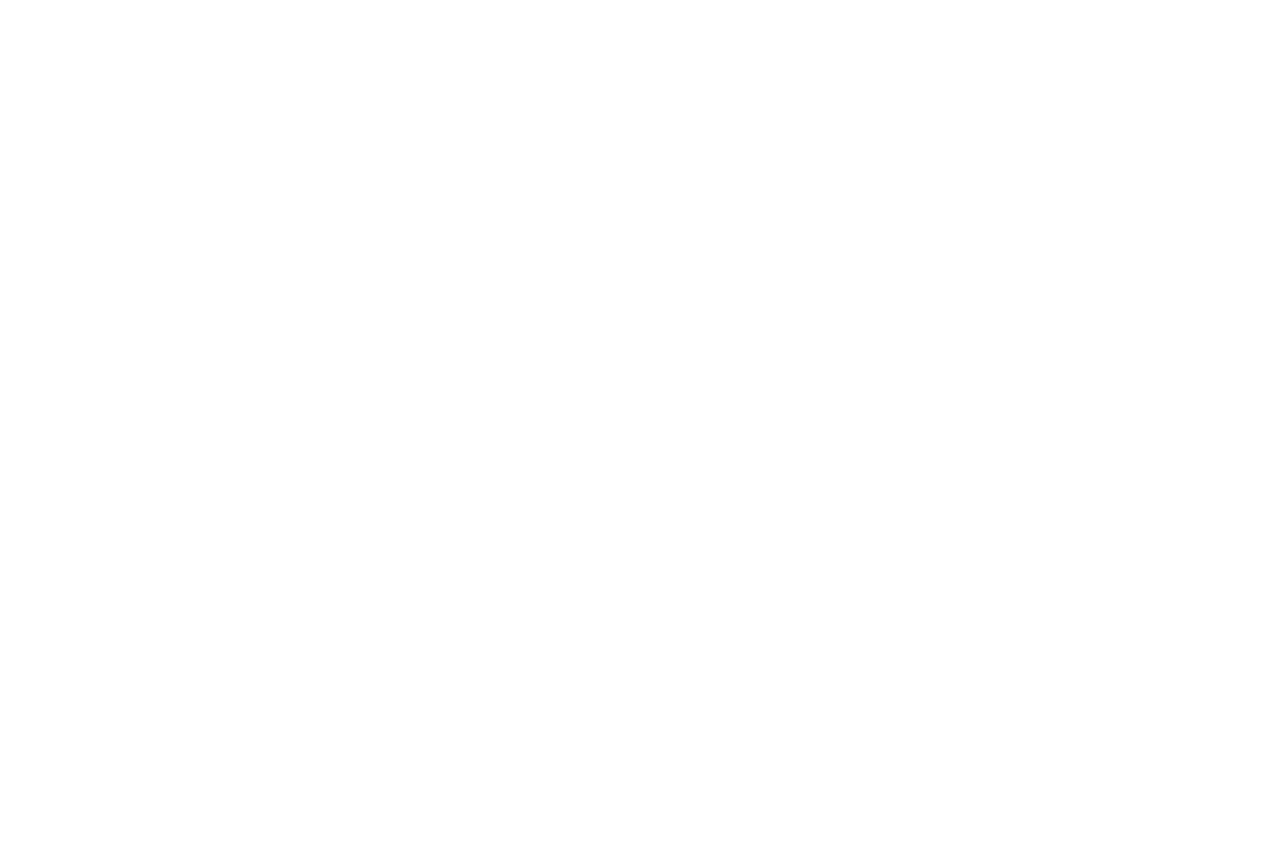
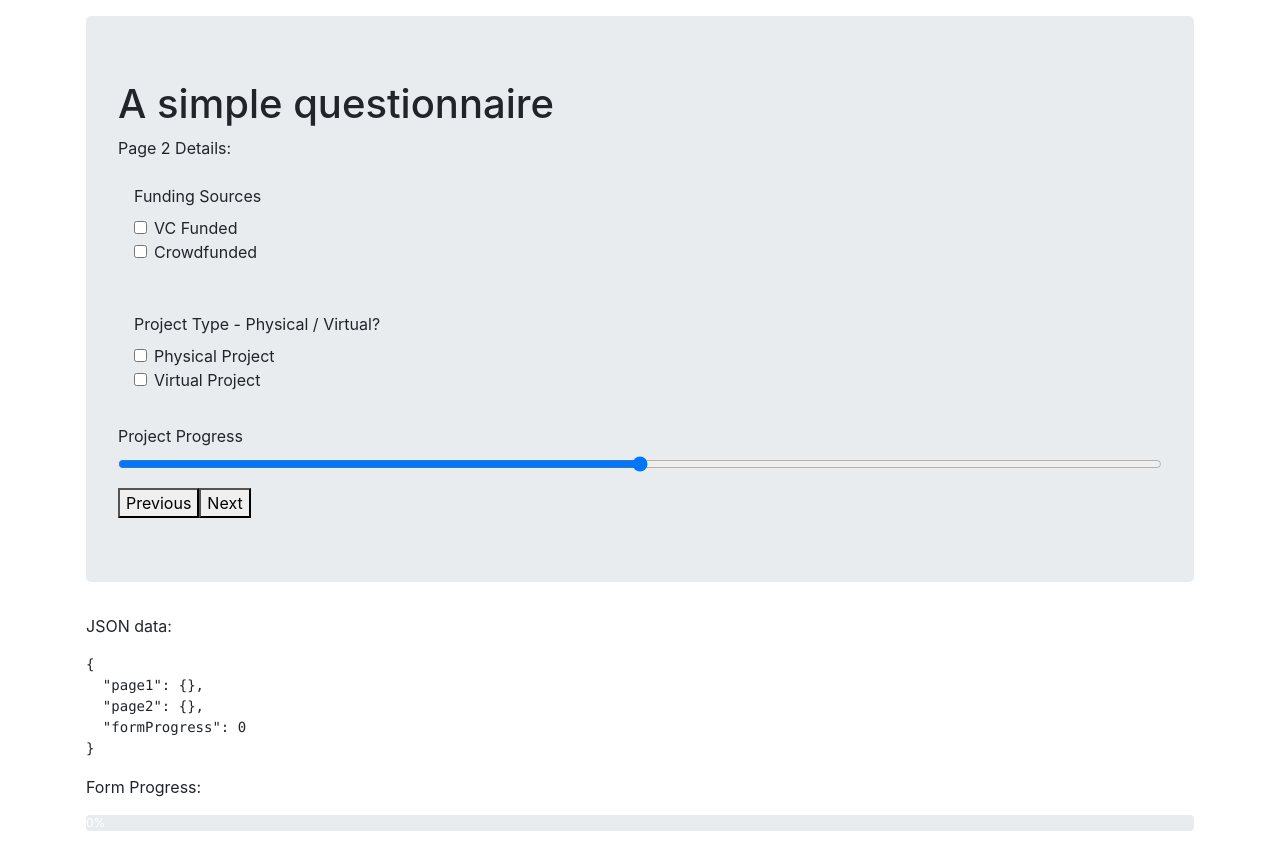
Before and after one commit to juhsinto/Greening_Code_Demo, a React (Create React App) app: page /step2 in a window 1280 px wide. Before the commit the page ends 800 px from the top, so only its background shows below. Built offline with nearby package versions, Linux system fonts and the light colour scheme.

Commit message:
added page2 - Checkbox & RangeSelector - tried to do Radiobutton (unsuccessful)

```diff
--- a/src/App.js
+++ b/src/App.js
@@ -1,7 +1,8 @@
 import React from "react";
 import { BrowserRouter as Router, Route } from "react-router-dom";
 
-import {Step1 } from "./components/Step1"
+import {Step1} from "./components/Step1"
+import {Step2} from "./components/Step2"
 import {Result} from "./components/Result"
 
 
@@ -9,6 +10,7 @@ function App() {
   return (
     <Router>
       <Route exact path="/" component={Step1} />
+      <Route path="/step2" component={Step2} />
       <Route path="/result" component={Result} />
     </Router>
   )
--- a/src/components/Result.js
+++ b/src/components/Result.js
@@ -6,14 +6,15 @@ import ProgressBar from "react-bootstrap/ProgressBar";
 
 export const Result = () => {
     const state = useSelector(state => state);
-    const { progress } = state;
+    const { formProgress } = state;
 
     return (
         <>
+            <p>JSON data:</p>
             <pre>{JSON.stringify(state,null, 2)}</pre>
             {/* <Link to="/">Start Over</Link> */}
-            <p>Progress</p>
-            <ProgressBar now={progress} label={`${progress}%`} />
+            <p>Form Progress:</p>
+            <ProgressBar now={formProgress} label={`${formProgress}%`} />
         </>
     )
 }
--- a/src/components/Step1.js
+++ b/src/components/Step1.js
@@ -3,7 +3,7 @@ import React from "react";
 import {useForm} from "react-hook-form";
 import { useDispatch, useSelector } from "react-redux";
 import { useHistory } from "react-router-dom";
-import { updatePage1, updateProgress } from "../rootSlice";
+import { updatePage1, updateFormProgress } from "../rootSlice";
 import {Result} from "./Result"
 import {Header} from "./Header"
 
@@ -23,8 +23,8 @@ export const Step1 = () => {
               ...data,
             })
           );
-        dispatch(updateProgress(25));
-        history.push("./result")
+        dispatch(updateFormProgress(25));
+        history.push("./step2")
     }
 
     return (
@@ -91,7 +91,7 @@ export const Step1 = () => {
 
                         <br /><br />
 
-                        <button type="submit"> Next</button>
+                        <button type="submit">Next</button>
                         </div>
                 </form>
             </Jumbotron>
--- /dev/null
+++ b/src/components/Step2.js
@@ -0,0 +1,125 @@
+import React from "react";
+
+import {useForm} from "react-hook-form";
+import { useDispatch, useSelector } from "react-redux";
+import { useHistory } from "react-router-dom";
+import { updatePage2, updateFormProgress } from "../rootSlice";
+import {Result} from "./Result"
+import {Header} from "./Header"
+
+import {Jumbotron,Container,InputGroup, Form, FormLabel} from 'react-bootstrap';
+
+
+export const Step2 = () => {
+
+    const dispatch = useDispatch()
+    const history = useHistory()
+    const project_name = useSelector(state => state.project_name)
+    const {register, handleSubmit, errors} = useForm({defaultValues: {project_name}});
+
+    const onSubmit = (data) => {
+
+        dispatch(
+            updatePage2({
+              ...data,
+            })
+          );
+        dispatch(updateFormProgress(50));
+        history.push("./result")
+    }
+
+    const goBack = () => {
+        dispatch(updateFormProgress(0));
+        history.push("./");
+      };
+
+    return (
+        <Container className="p-3">
+            <Jumbotron>
+                <Header />
+                <form onSubmit={handleSubmit(onSubmit)}>
+                    <div>
+                        <label htmlFor="page1">Page 2 Details:</label>
+                        <br />
+
+
+
+                        <InputGroup className="p-3">
+                            <Form.Group controlId="formBasicCheckbox">
+                            <FormLabel>Funding Sources</FormLabel>
+                                <Form.Check type="checkbox" label="VC Funded"
+                                name="vc_funded" id="vc_funded"
+                                ref={register}
+                                />
+                                <Form.Check type="checkbox" label="Crowdfunded"
+                                name="crowdfunded" id="crowdfunded"
+                                ref={register}
+                                />
+                            </Form.Group>
+                        </InputGroup>
+
+                        <InputGroup className="p-3">
+                            <Form.Group controlId="formBasicCheckbox">
+                            <FormLabel>Project Type - Physical / Virtual?</FormLabel>
+                                <Form.Check type="checkbox" label="Physical Project"
+                                name="physical" id="physical"
+                                ref={register}
+                                />
+                                <Form.Check type="checkbox" label="Virtual Project"
+                                name="virtual" id="virtual"
+                                ref={register}
+                                />
+                            </Form.Group>
+                        </InputGroup>
+
+                        <FormLabel>Project Progress</FormLabel>
+                        <Form.Group controlId="formBasicRange">
+                            <Form.Control name="project_progress" id="project_progress"  type="range" ref={register} />
+                        </Form.Group>
+
+                        {/* was trying to do radio type but wasn't able to get the data satisfactorily */}
+                        {/* <InputGroup className="p-3">
+                            <fieldset>
+                            <Form.Group as={Row}
+                            <Form.Label as="legend" column sm={2} >
+                                Radios
+                            </Form.Label>
+                            <Col sm={10}>
+                                <Form.Check
+                                type="radio"
+                                label="first radio"
+                                name="one"
+                                id="formHorizontalRadios1"
+                                ref={register}>
+                                />
+                                <Form.Check
+                                type="radio"
+                                label="second radio"
+                                name="two"
+                                id="formHorizontalRadios2"
+                                ref={register}>
+                                />
+                                <Form.Check
+                                type="radio"
+                                label="third radio"
+                                name="three"
+                                id="formHorizontalRadios3"
+                                ref={register}>
+                                />
+                            </Col>
+                            </Form.Group>
+                            </fieldset>
+                        </InputGroup>  */}
+
+
+                        <button onClick={goBack}>Previous</button>
+                        <button type="submit">Next</button>
+                        </div>
+                </form>
+            </Jumbotron>
+            <Result />
+        </Container>
+    )
+}
+
+export default Step2;
--- a/src/rootSlice.js
+++ b/src/rootSlice.js
@@ -4,20 +4,26 @@ const rootSlice = createSlice({
 	name: "root",
 	initialState: {
         page1: {
-            project_name: "",
-          },
-        progress: 0,
+
+        },
+        page2: {
+
+        },
+        formProgress: 0,
 	},
 	reducers: {
 		updatePage1: (state, action) => {
             state.page1 = { ...action.payload };
         },
-        updateProgress: (state, action) => {
-            state.progress = action.payload;
+        updatePage2: (state, action) => {
+            state.page2 = { ...action.payload };
+        },
+        updateFormProgress: (state, action) => {
+            state.formProgress = action.payload;
         }
 	}
 })
 
 export const reducer = rootSlice.reducer;
 
-export const { updatePage1, updateProgress } = rootSlice.actions
+export const { updatePage1, updatePage2, updateFormProgress } = rootSlice.actions
```
